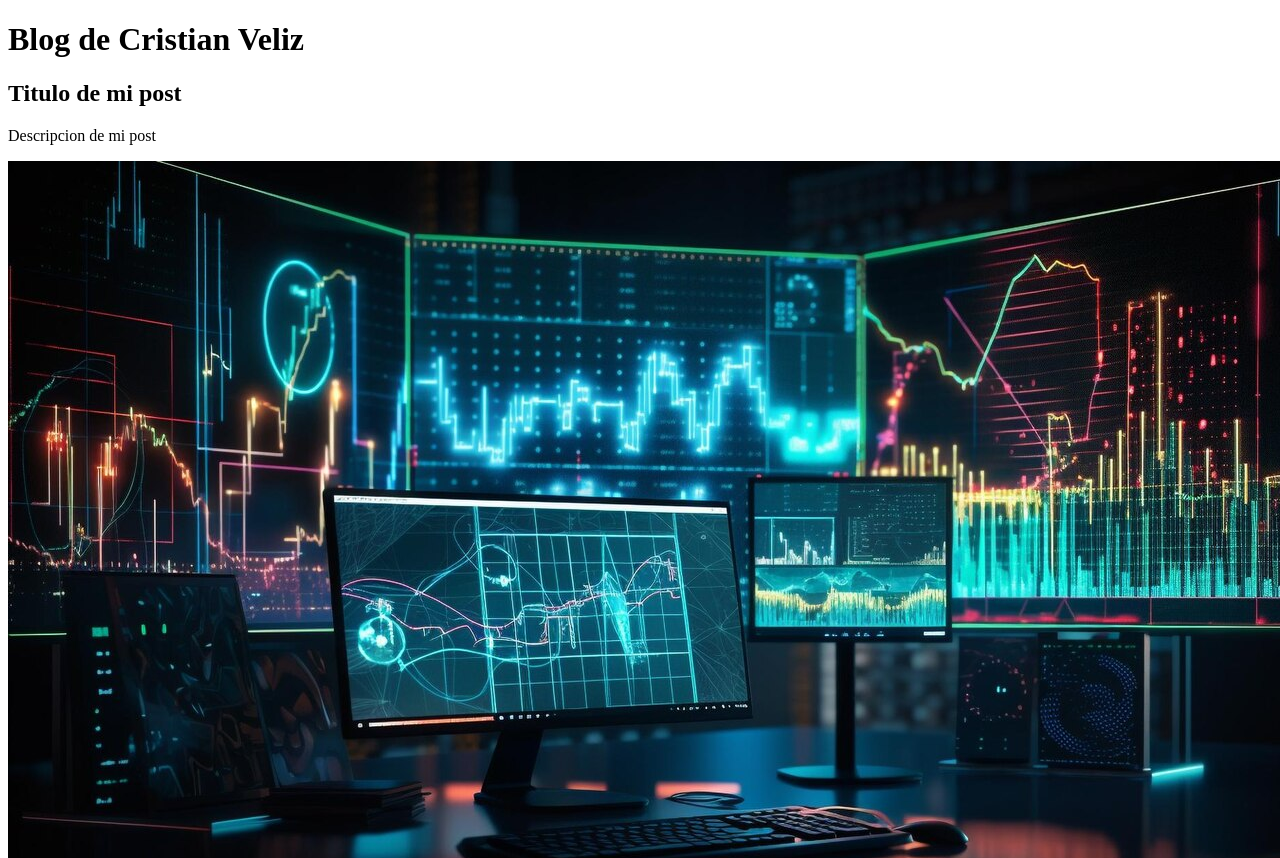
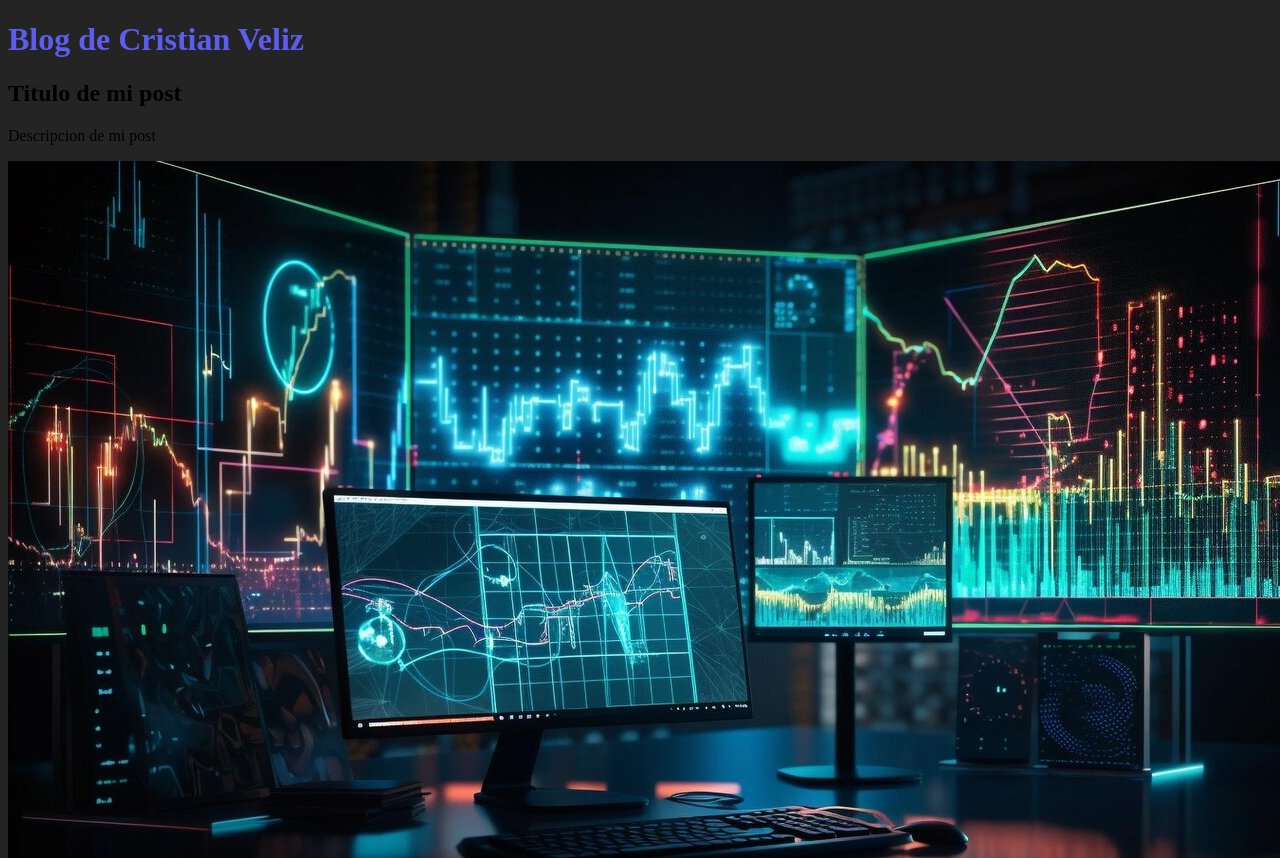
Before and after one commit to Cristian-Veliz/HTML, a plain HTML site: page blog.html in a window 1280 px wide. Shown: the top 858 px of the page. Drawn offline with Linux system fonts and the light colour scheme.

Commit message:
styleBlog

```diff
--- a/blog.html
+++ b/blog.html
@@ -2,10 +2,16 @@
 <html >
 <head>
     <title>Document</title>
+    <style>
+        body {
+            background-color: #242424;
+;
+        }
+    </style>
 </head>
 <body>
     <header>
-        <h1>Blog de Cristian Veliz</h1>
+        <h1 style="color:rgb(92, 92, 238);">Blog de Cristian Veliz</h1>
     </header>
     <section>
         <article>
```
